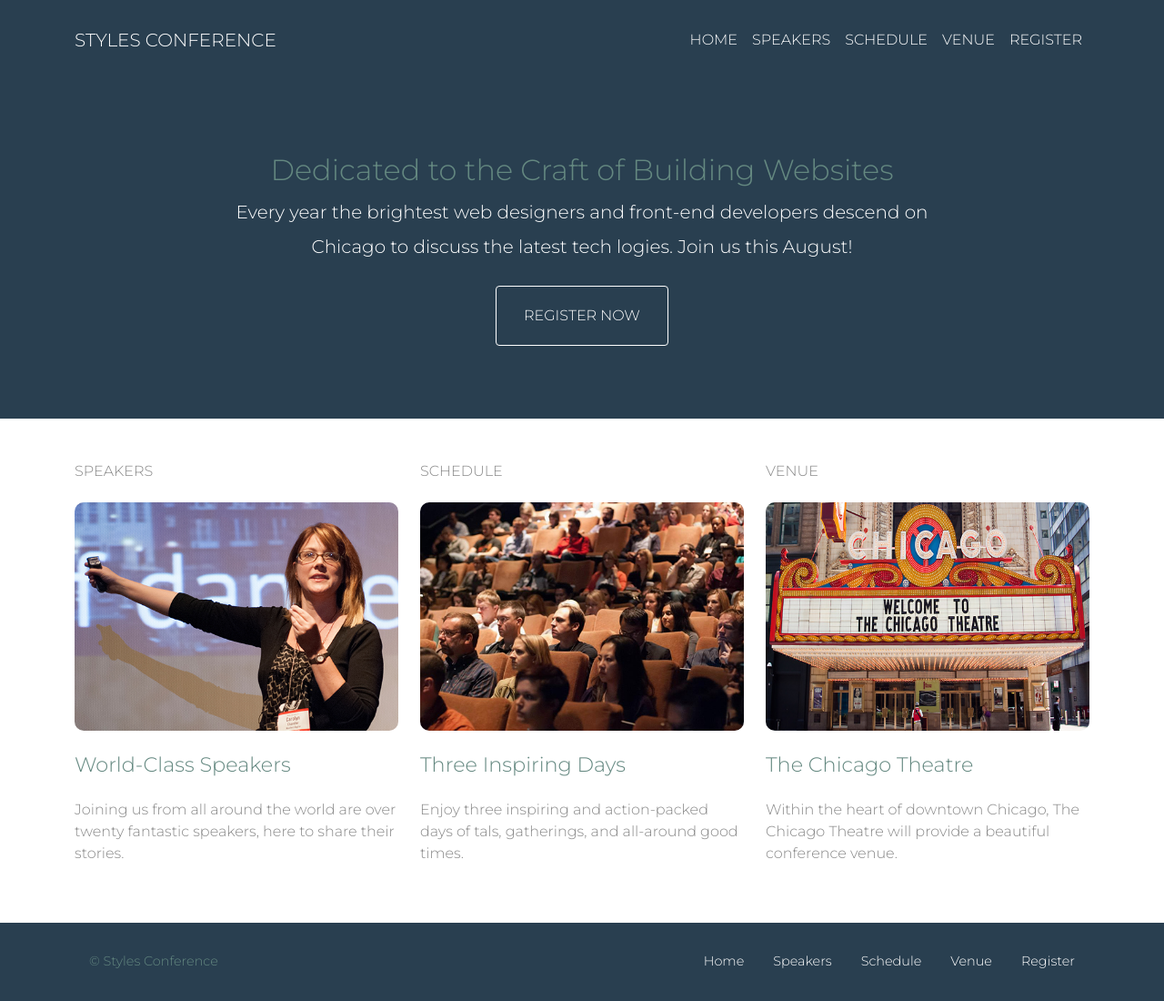
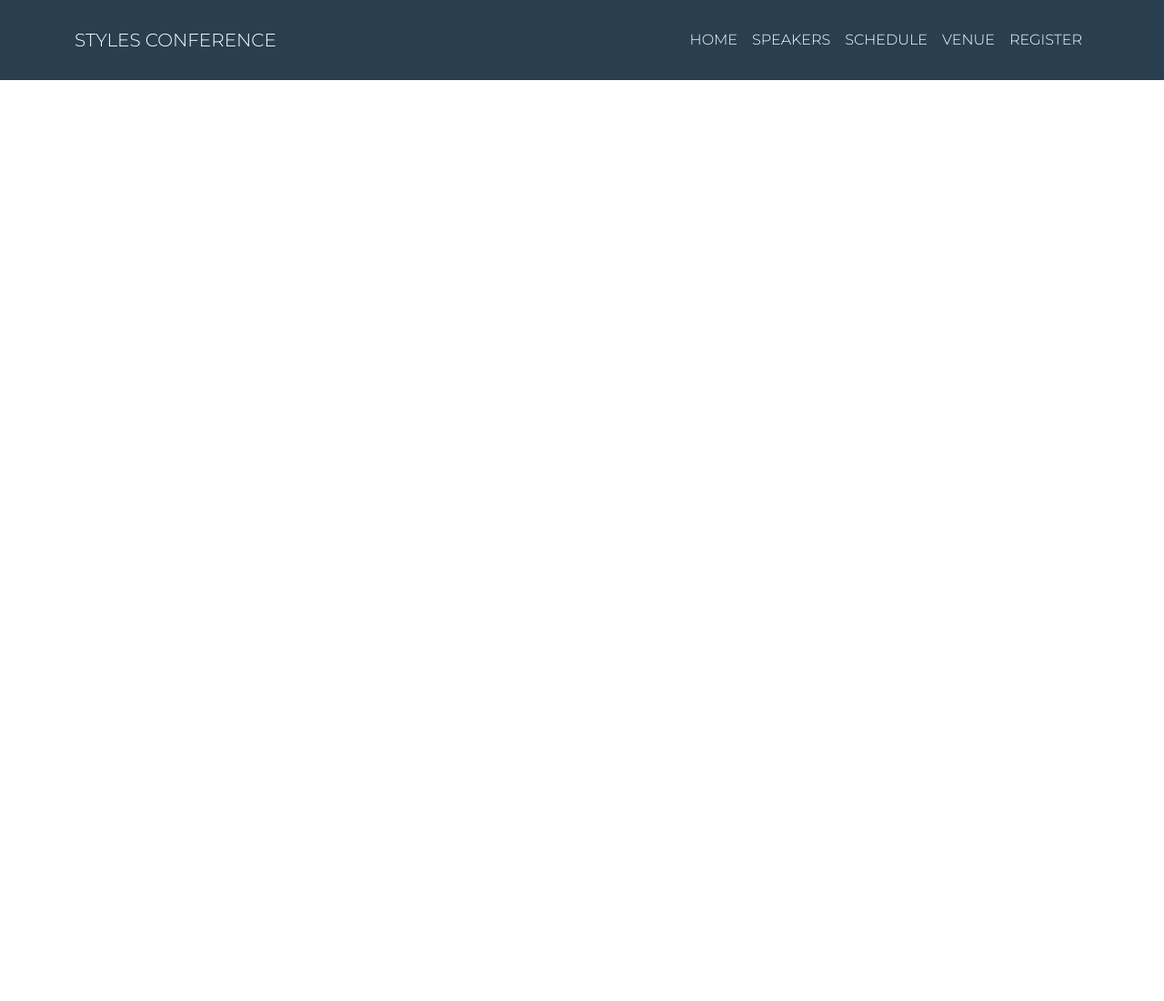
Before and after one commit to brafii/event-website, a plain HTML site: page speakers.html in a window 1280 px wide. Shown: the whole page at 91% size. After the commit the page ends 800 px from the top, so only its background shows below. Drawn offline with nearby package versions, Linux system fonts and the light colour scheme.

Commit message:
creating links to pages

```diff
--- a/speakers.html
+++ b/speakers.html
@@ -1,7 +1,7 @@
 <!doctype html>
 <html lang="en">
   <head>
-    <title>Conference</title>
+    <title>Speakers</title>
     <meta charset="utf-8">
     <meta name="viewport" content="width=device-width, initial-scale=1">
     <link href="https://cdn.jsdelivr.net/npm/bootstrap@5.0.2/dist/css/bootstrap.min.css" rel="stylesheet" integrity="sha384-EVSTQN3/azprG1Anm3QDgpJLIm9Nao0Yz1ztcQTwFspd3yD65VohhpuuCOmLASjC" crossorigin="anonymous">
@@ -19,10 +19,10 @@
           <div class="collapse navbar-collapse" id="navbarSupportedContent">
             <ul class="navbar-nav ms-auto mb-2 mb-lg-0">
               <li class="nav-item">
-                <a class="nav-link" href="#">Home</a>
+                <a class="nav-link" href="index.html">Home</a>
               </li>
               <li class="nav-item">
-                <a class="nav-link" href="#">Speakers</a>
+                <a class="nav-link" href="speakers.html">Speakers</a>
               </li>
               <li class="nav-item">
                 <a class="nav-link" href="#">Schedule</a>
@@ -39,71 +39,9 @@
       </nav>
       <!--End Navbar-->
 
-      <!--Banner-->
-      <div class="banner text-center">
-        <div class="container">
-            <h2>Dedicated to the Craft of Building Websites</h2>
-            <p class="lead">Every year the brightest web designers and front-end developers descend on <br>Chicago to discuss the latest tech logies. Join us this August!</p>
-            <a href="#" class="btn btn-primary mt-2">Register Now</a>
-        </div>
-      </div>
-      <!--End Banner-->
 
-      <!--Events-->
-      <div class="event p-5">
-        <div class="container">
-            <div class="row g-4 event-img">
-                <div class="col-md">
-                    <h5 class="mb-4">Speakers</h5>
-                    <img src="images/speakers.jpg" class="img-fluid">
-                    <h4 class="mt-4">World-Class Speakers</h4>
-                    <p class="mt-4">Joining us from all around the world are over twenty fantastic speakers, here to share their stories.</p>
-                </div>
-                <div class="col-md">
-                    <h5 class="mb-4">Schedule</h5>
-                    <img src="images/schedule.jpg" class="img-fluid">
-                    <h4 class="mt-4">Three Inspiring Days</h4>
-                    <p class="mt-4">Enjoy three inspiring and action-packed days of tals, gatherings, and all-around good times.</p>
-                </div>
-                <div class="col-md">
-                    <h5 class="mb-4">Venue</h5>
-                    <img src="images/venue.jpg" class="img-fluid">
-                    <h4 class="mt-4">The Chicago Theatre</h4>
-                    <p class="mt-4">Within the heart of downtown Chicago, The Chicago Theatre will provide a beautiful conference venue.</p>
-                </div>
-            </div>
-        </div>
-      </div>
-      <!--End Events-->
 
-      <!--Footer-->
-      <div class="footer p-4">
-        <div class="container d-sm-flex align-content-center justify-content-between">
-          <ul class="nav">
-            <li class="nav-item footer-copy">
-              <a class="nav-link">&copy Styles Conference</a>
-            </li>
-          </ul>
-          <ul class="nav footer-right-copy">
-            <li class="nav-item">
-              <a class="nav-link" href="#">Home</a>
-            </li>
-            <li class="nav-item">
-              <a class="nav-link" href="#">Speakers</a>
-            </li>
-            <li class="nav-item">
-              <a class="nav-link" href="#">Schedule</a>
-            </li>
-            <li class="nav-item">
-              <a class="nav-link" href="#">Venue</a>
-            </li>
-            <li class="nav-item">
-              <a class="nav-link" href="#">Register</a>
-            </li>
-          </ul>
-        </div>
-      </div>
-      <!--End Footer-->
+
 
 
 
```
Also changed, not shown: index.html (+2 -2 lines).
